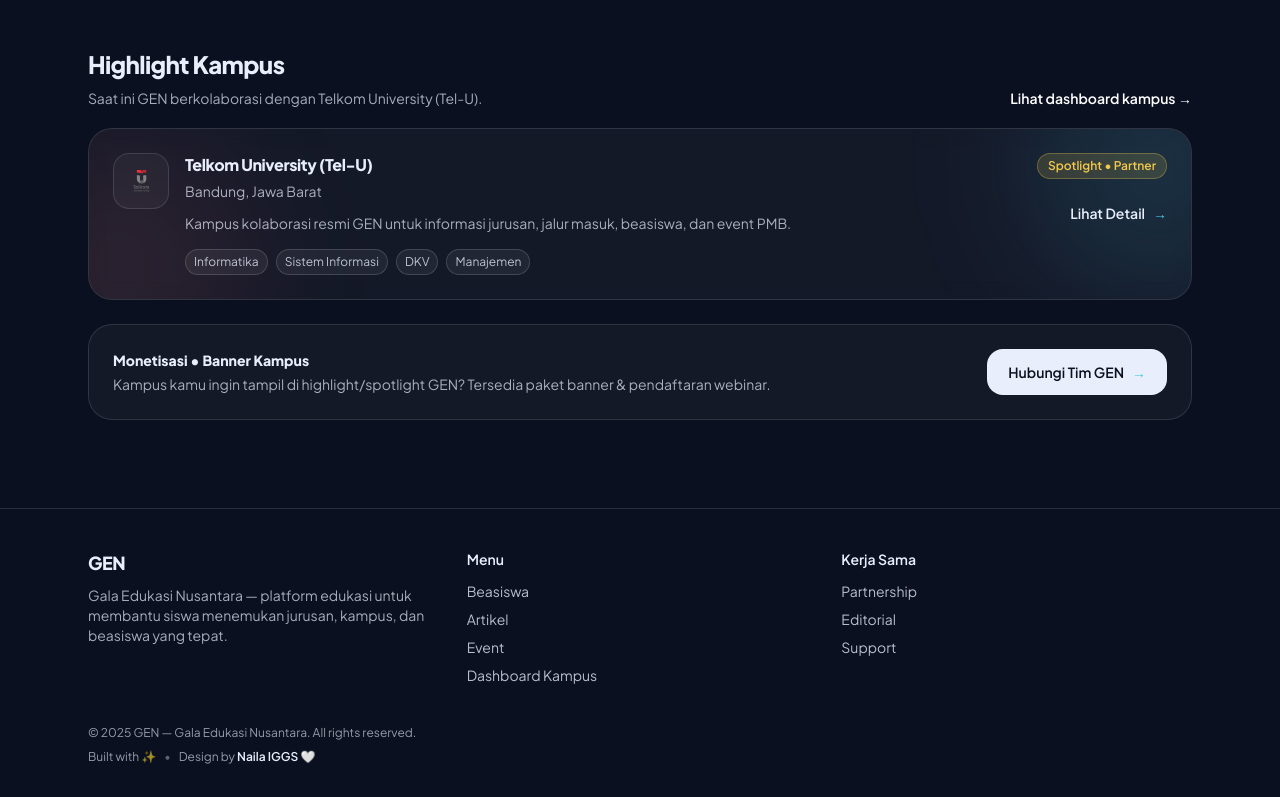
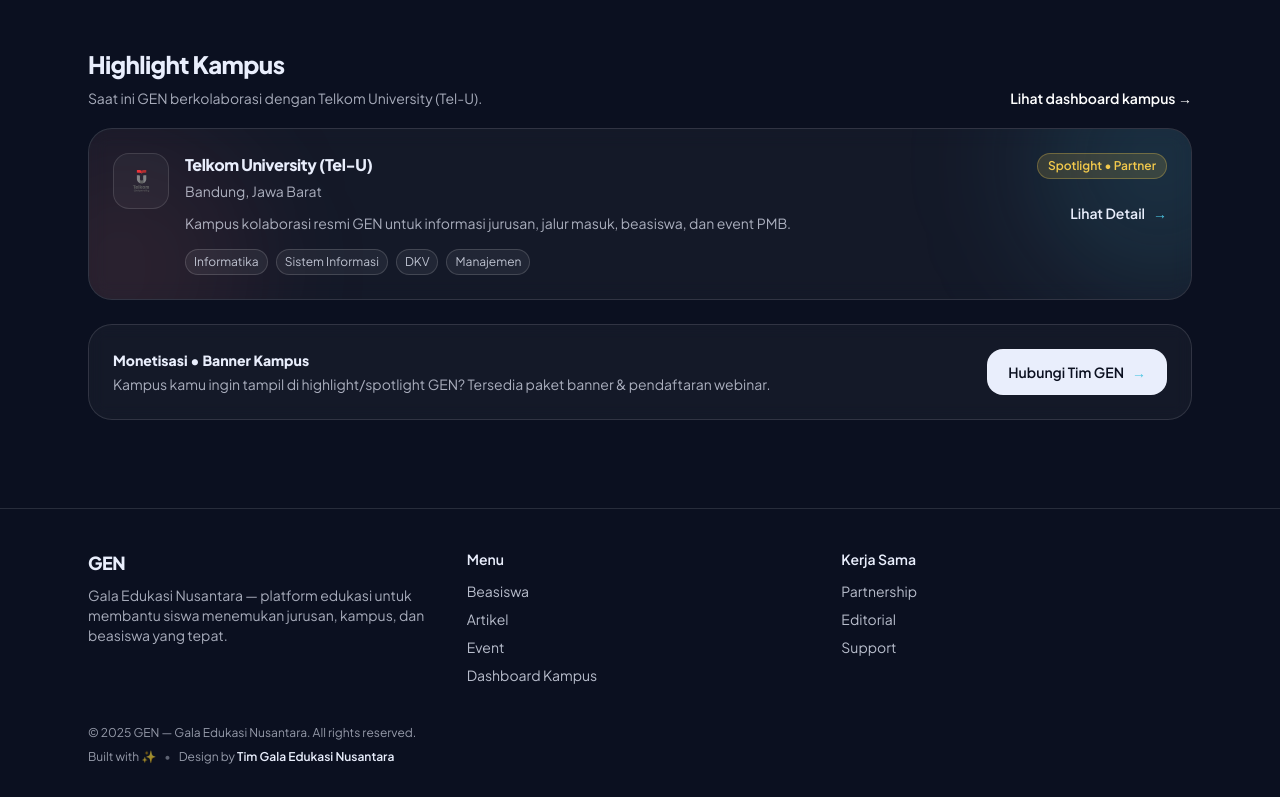
Before and after one commit to dadanfs24/website-gala-edukasi-nusantara, a Next.js app: page / in a window 1280 px wide. Shown: the part 4142-4939 px from the top of the page. Built offline with nearby package versions, Linux system fonts and the light colour scheme.

Commit message:
update footer

```diff
--- a/components/site-footer.tsx
+++ b/components/site-footer.tsx
@@ -48,7 +48,7 @@
           <span>Built with ✨ </span>
           <span className="opacity-60">•</span>
           <span>
-            Design by <span className="font-semibold text-[color:var(--gen-fg)]">Naila IGGS 🤍</span>
+            Design by <span className="font-semibold text-[color:var(--gen-fg)]">Tim Gala Edukasi Nusantara</span>
           </span>
         </div>
       </div>
```
